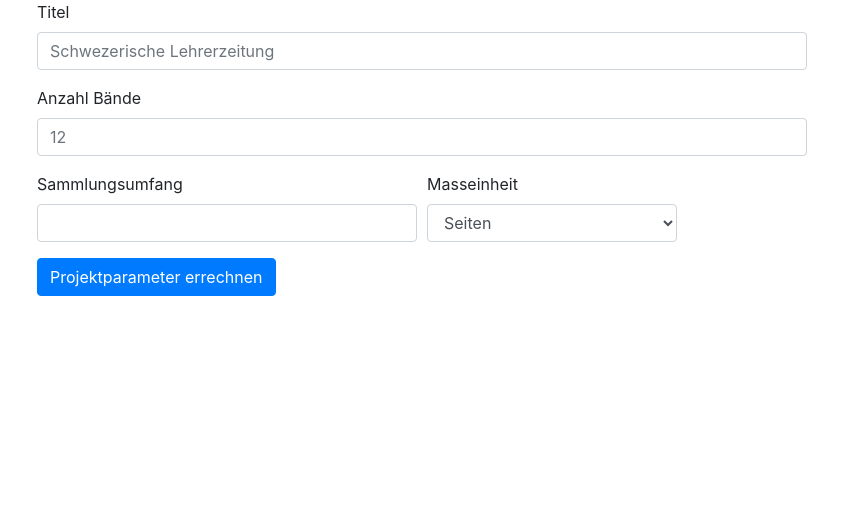
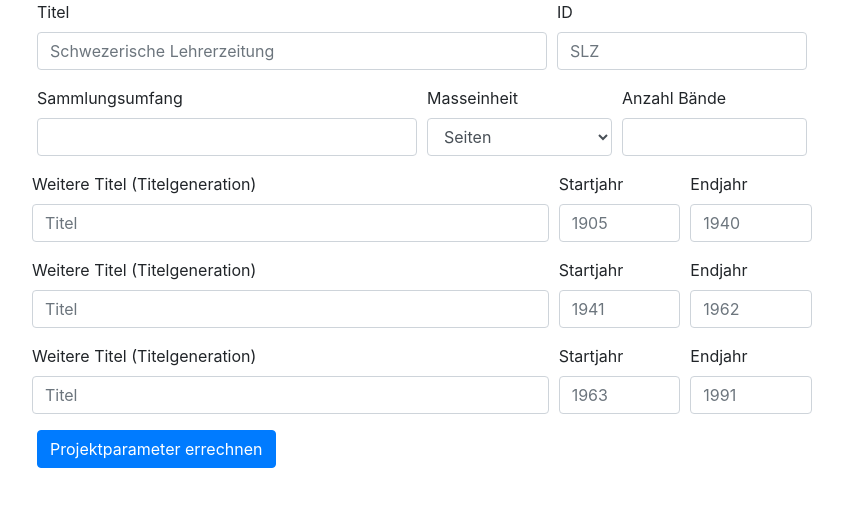
Before and after one commit to flst5758/aufgabeZwei, a PHP site: page / in a window 1280 px wide. Shown: the top 507 px of the page, without its empty margins (218-1061 px from the left). Run offline with PHP 8.4, Linux system fonts and the light colour scheme.

Commit message:
Datenklasse erstellt, Formular verfeinert

```diff
--- a/index.php
+++ b/index.php
@@ -16,28 +16,72 @@ and open the template in the editor.
 
  <form>
   <div class="form-row">
+
+  <div class="form-group col-md-8">
+    <label for="Title">Titel</label>
+    <input type="text" class="form-control" id="Titel" placeholder="Schwezerische Lehrerzeitung">
   </div>
-  <div class="form-group">
-    <label for="Title">Titel</label>
-    <input type="text" class="form-control" id="Title" placeholder="Schwezerische Lehrerzeitung">
+     <div class="form-group col-md-4">
+    <label for="Title">ID</label>
+    <input type="text" class="form-control" id="ID" placeholder="SLZ">
   </div>
-  <div class="form-group">
-    <label for="numberOfVolumes">Anzahl Bände</label>
-    <input type="number" class="form-control" id="numberOfVolumes" placeholder="12">
+
 
   </div>
   <div class="form-row">
     <div class="form-group col-md-6">
       <label for="SizeOfCollection">Sammlungsumfang</label>
-      <input type="number" class="form-control" id="SizeOfCollection">
+      <input type="number" class="form-control" id="Sammlungsumfang">
     </div>
-    <div class="form-group col-md-4">
+    <div class="form-group col-md-3">
       <label for="unit">Masseinheit</label>
-      <select id="unit" class="form-control">
+      <select id="Masseinheit" class="form-control">
         <option selected>Seiten</option>
         <option>cm</option>
       </select>
     </div>
+      <div class="form-group col-md-3">
+      <label for="numberOfVolumes">Anzahl Bände</label>
+      <input type="number" class="form-control" id="numberOfVolumes">
+    </div>
+      <div class="form-row">
+    <div class="form-group col-md-8">
+      <label for="inputCity">Weitere Titel (Titelgeneration)</label>
+      <input type="text" class="form-control" id="Titelgeneration" placeholder="Titel">
+    </div>
+    <div class="form-group col-md-2">
+      <label for="inputCity">Startjahr</label>
+      <input type="text" class="form-control" id="Startjahr" placeholder="1905">
+    </div>
+    <div class="form-group col-md-2">
+      <label for="Endjahr">Endjahr</label>
+      <input type="text" class="form-control" id="Endjahr" placeholder="1940">
+    </div>
+          <div class="form-group col-md-8">
+      <label for="inputCity">Weitere Titel (Titelgeneration)</label>
+      <input type="text" class="form-control" id="Titelgeneration" placeholder="Titel">
+    </div>
+    <div class="form-group col-md-2">
+      <label for="inputCity">Startjahr</label>
+      <input type="text" class="form-control" id="Startjahr" placeholder="1941">
+    </div>
+    <div class="form-group col-md-2">
+      <label for="Endjahr">Endjahr</label>
+      <input type="text" class="form-control" id="Endjahr" placeholder="1962">
+    </div>
+          <div class="form-group col-md-8">
+      <label for="inputCity">Weitere Titel (Titelgeneration)</label>
+      <input type="text" class="form-control" id="Titelgeneration" placeholder="Titel">
+    </div>
+    <div class="form-group col-md-2">
+      <label for="inputCity">Startjahr</label>
+      <input type="text" class="form-control" id="Startjahr" placeholder="1963">
+    </div>
+    <div class="form-group col-md-2">
+      <label for="Endjahr">Endjahr</label>
+      <input type="text" class="form-control" id="Endjahr" placeholder="1991">
+    </div>
+  </div>
 
   </div>
 
```
Also changed, not shown: Serialdata.php (added, +43 -0 lines), SqlConnector.php (added, +86 -0 lines), 1 other file.
